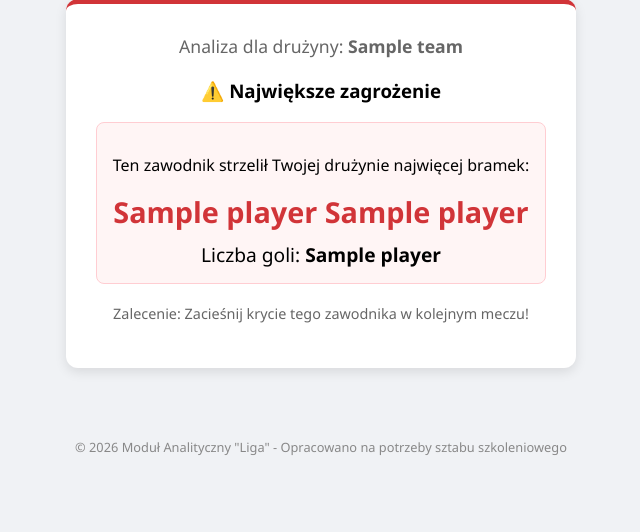
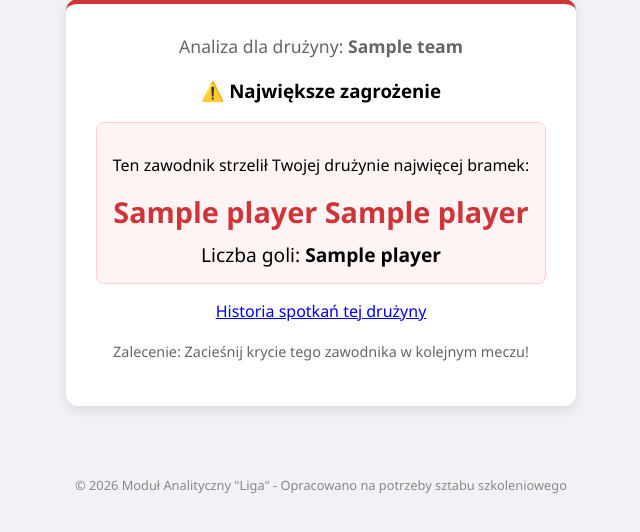
Before and after one commit to KatarzynaAdamskaDev/cloud-application, a Flask app: template templates/trener.html in a window 1280 px wide. Shown: the part 169-701 px from the top of the page, without its empty margins (319-959 px from the left). Run offline with Flask 3, Linux system fonts and the light colour scheme; the template is opened without the code that fills it: most values are stand-ins (such as "Sample title", 1, 10 or a date in 2020).

Commit message:
Update trener.html

```diff
--- a/templates/trener.html
+++ b/templates/trener.html
@@ -49,6 +49,8 @@
                 <div class="player-name">{{ player[0] }} {{ player[1] }}</div>
                 <div class="bramki">Liczba goli: <strong>{{ player[2] }}</strong></div>
             </div>
+            <p><a href="{{ url_for('trener_historia', team_id=request.view_args.get('team_id', 1)) }}">Historia spotkań tej drużyny</a></p>
+
             <p style="margin-top: 20px; font-size: 0.9rem; color: #666;">
                 Zalecenie: Zacieśnij krycie tego zawodnika w kolejnym meczu!
             </p>
```
